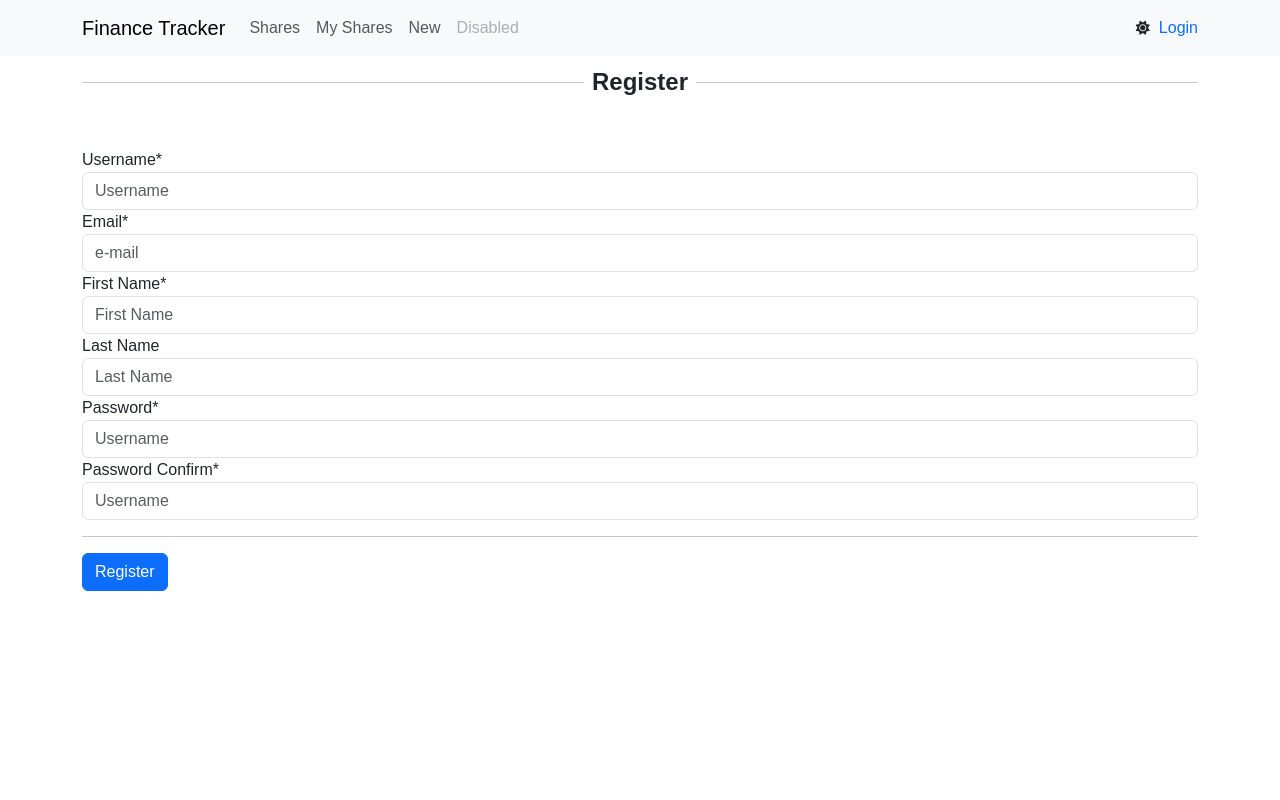
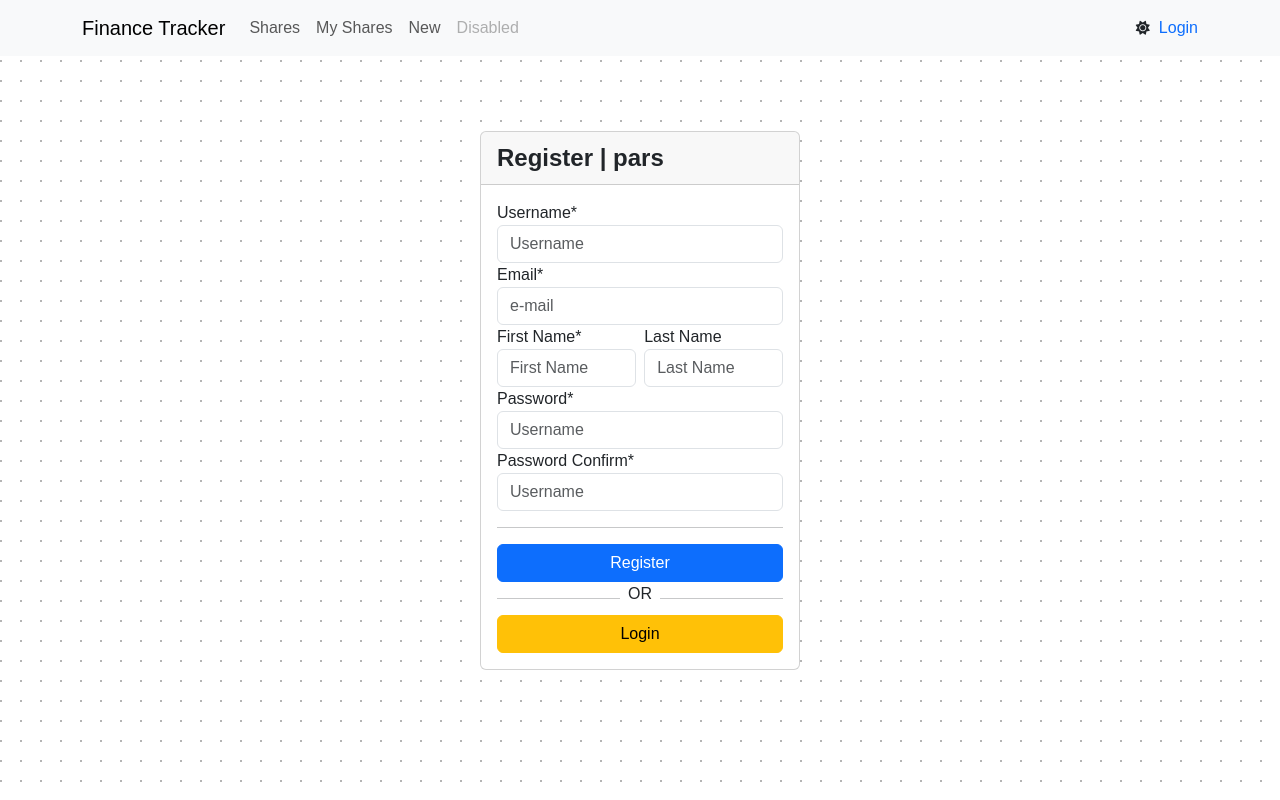
Before and after one commit to auto-finance-manager/API, a Django app: page /register in a window 1280 px wide. Run offline with Django 5.2, Linux system fonts and the light colour scheme; some libraries are stand-ins or nearby versions; some web fonts are replaced.

Commit message:
Add Custom Form base

```diff
--- /dev/null
+++ b/user/templates/base_form.html
@@ -0,0 +1,21 @@
+{% extends 'base.html' %}
+
+
+{% block content %}
+<form action="{% block form_action %}/{% endblock %}" class="w-100" method="{% block form_method %}post{% endblock %}">
+
+<section class="auth-container position-absolute top-0 start-0 w-100">
+    <article class="auth-container-middle justify-content-center m-auto">
+        <div class="col-12 col-sm-8 col-md-4 col-lg-3 card p-0 m-0">
+            <div class="card-header d-flex ">
+                <strong class="fw-bold" style="font-size: 24px">
+                    {% block form_title %}Form{% endblock %}
+                </strong>
+            </div>
+        {% block form_body %}
+        {% endblock %}
+        </div>
+    </article>
+</section>
+</form>
+{% endblock %}
--- a/user/templates/register.html
+++ b/user/templates/register.html
@@ -1,29 +1,41 @@
-{% extends 'base.html' %}
+{% extends 'base_form.html' %}
 
 {% block title %}Register | pars{% endblock %}
+{% block form_title %}Register | pars{% endblock %}
+
+{% block form_action %}{% url 'user_register' %}{% endblock %}
 
 
-{% block content %}
-<div class="d-flex mt--2">
-    <hr class="w-100 my-auto">
-    <strong class="mx-2 fw-bold" style="font-size: 24px">Register</strong>
-    <hr class="w-100 my-auto">
-</div>
-<form method="post" class="mt-1 mt-md-5">
+{% block form_body %}
+<div class="card-body">
     {% csrf_token %}
     <label>Username*</label>
     <input type="text" placeholder="Username" name="username" class="form-control">
     <label>Email*</label>
     <input type="email" placeholder="e-mail" name="email" class="form-control">
-    <label>First Name*</label>
-    <input type="text" placeholder="First Name" name="first_name" class="form-control">
-    <label>Last Name</label>
-    <input type="text" placeholder="Last Name" name="last_name" class="form-control">
+    <div class="d-flex">
+        <div>
+            <label>First Name*</label>
+            <input type="text" placeholder="First Name" name="first_name" class="form-control">
+        </div>
+        <div style="width: 14px;"></div>
+        <div>
+            <label>Last Name</label>
+            <input type="text" placeholder="Last Name" name="last_name" class="form-control">
+        </div>
+    </div>
     <label>Password*</label>
     <input type="password" placeholder="Username" name="password1" class="form-control">
     <label>Password Confirm*</label>
     <input type="password" placeholder="Username" name="password2" class="form-control">
     <hr>
-    <button class="btn btn-primary">Register</button>
-</form>
+    <button class="btn btn-primary w-100" type="submit">Register</button>
+    <div class="d-flex">
+        <hr class="w-100">
+        <strong class="mx-2">OR</strong>
+        <hr class="w-100">
+    </div>
+    <a class="btn btn-warning w-100" href="{% url 'user_login' %}">Login</a>
+</div>
+
 {% endblock %}
--- a/user/views.py
+++ b/user/views.py
@@ -70,3 +70,8 @@ class UserPasswordResetView(PasswordResetView):
 
 class UserPasswordResetConfirmView(PasswordResetConfirmView):
     template_name = 'password_reset_confirm.html'
+
+    def get_context_data(self, **kwargs):
+        context = super(UserPasswordResetConfirmView, self).get_context_data(**kwargs)
+        context.update(self.kwargs)
+        return context
```
Also changed, not shown: user/templates/login.html (+5 -3 lines), user/templates/password_reset.html (+14 -12 lines), user/templates/password_reset_confirm.html (+16 -11 lines).
